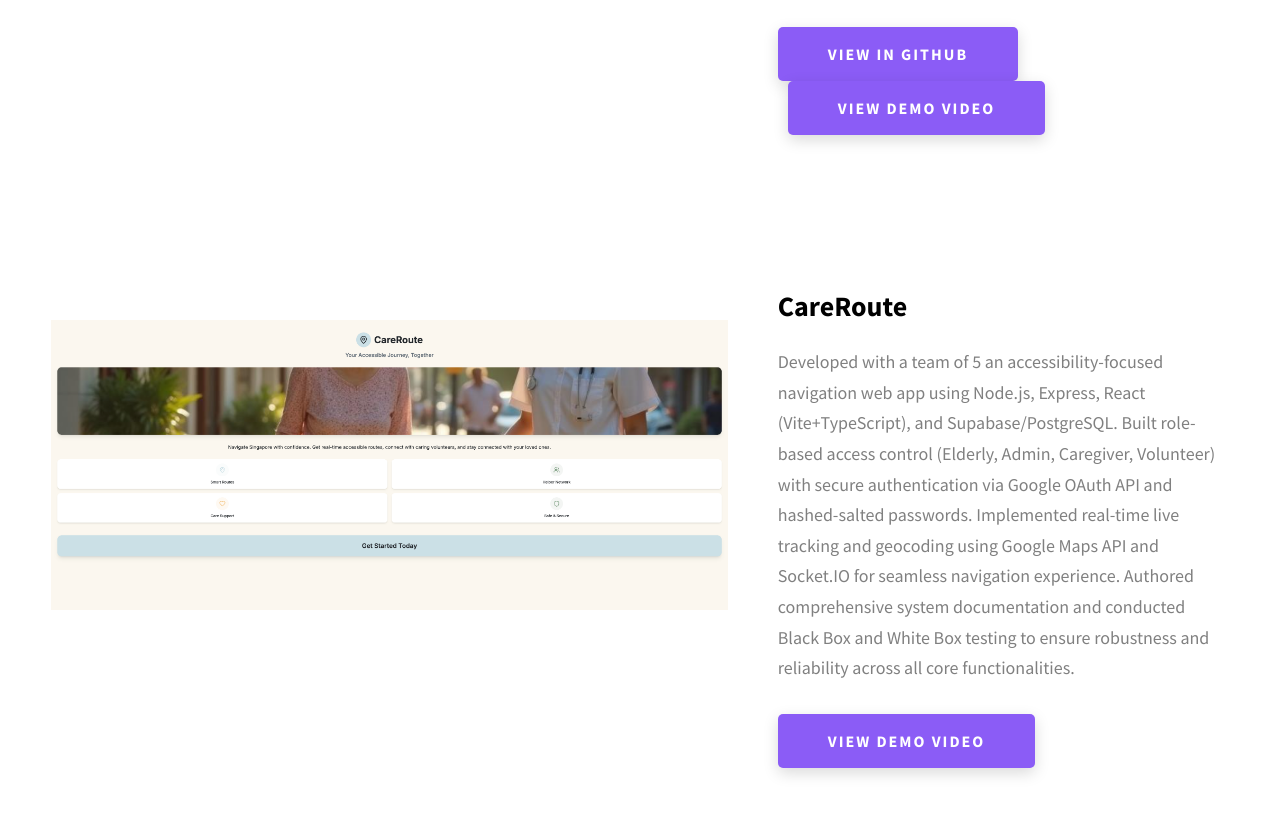
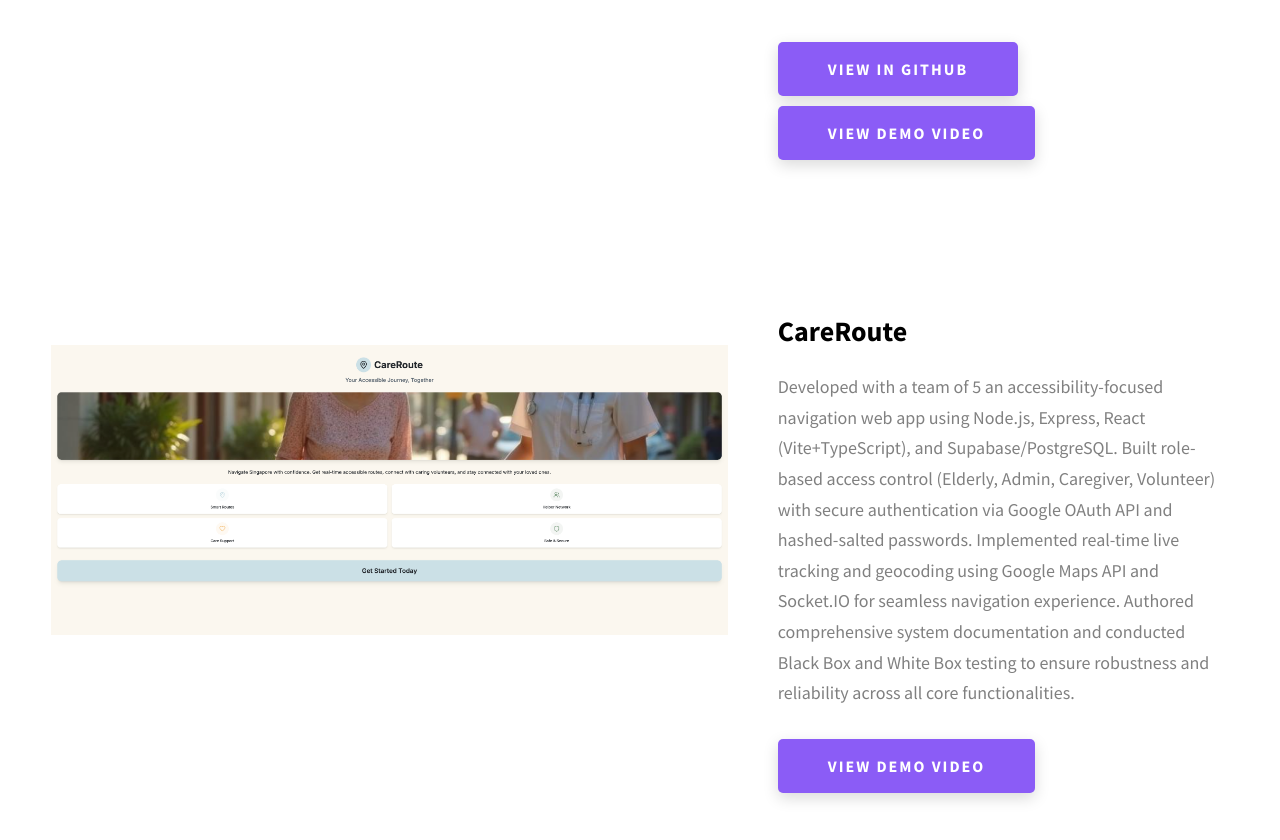
Before and after one commit to kaiiyingg/Portfolio-website, a website: page index.html in a window 1280 px wide. Shown: the part 7321-8161 px from the top of the page. Drawn offline with Linux system fonts and the light colour scheme.

Commit message:
fixed button overlap issue

```diff
--- a/index.html
+++ b/index.html
@@ -348,6 +348,7 @@
                 Implemented on-demand AI summarization (TL;DR and key points) using Chrome's on-device AI for low-latency, privacy-conscious summaries.
                 Designed an analytics dashboard surfacing trending articles, topics, and companies from user engagement data, with secure auth and email-based password reset.
               </p>
+              <div style="display: flex; flex-wrap: wrap; gap: 10px; margin-top: 1.5rem;">
                 <a
                   href="https://github.com/kaiiyingg/Personalized-Tech-News-Digest"
                   class="btn btn--med btn--theme dynamicBgClr"
@@ -357,8 +358,8 @@
                   href="#"
                   class="btn btn--med btn--theme dynamicBgClr"
                   target="_blank"
-                style="margin-left: 10px;"
                   >View Demo Video</a>
+              </div>
             </div>
           </div>
           <div class="projects__row">
```
Lines whose indentation alone changed are shown as unchanged.
